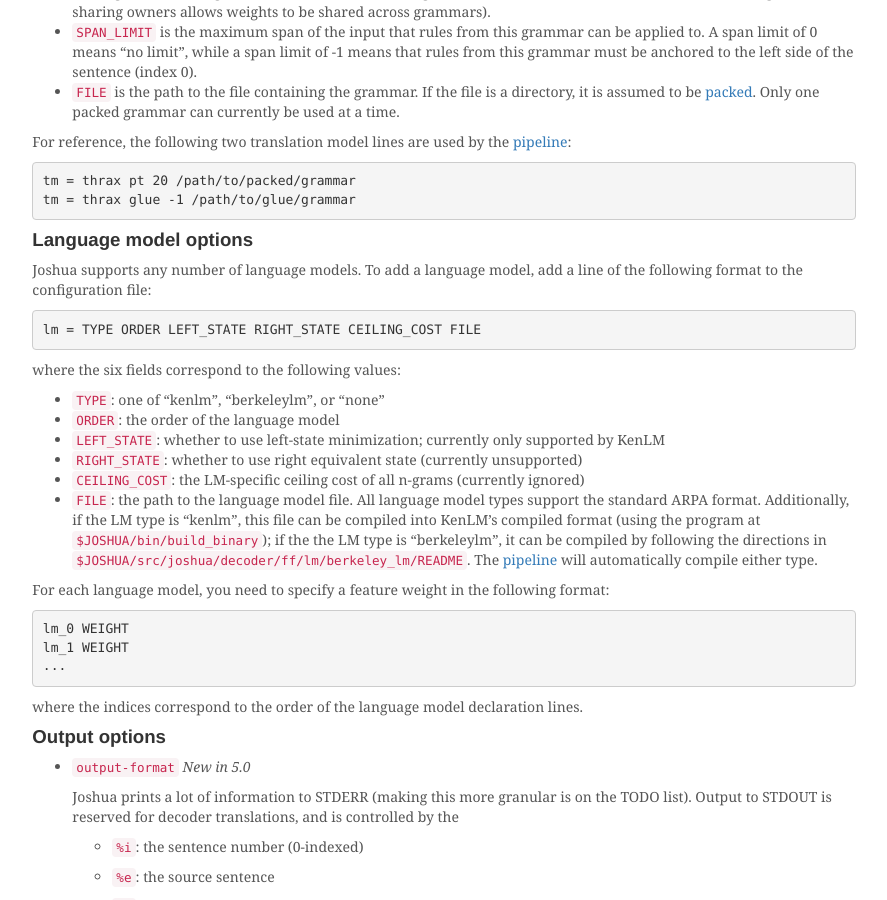
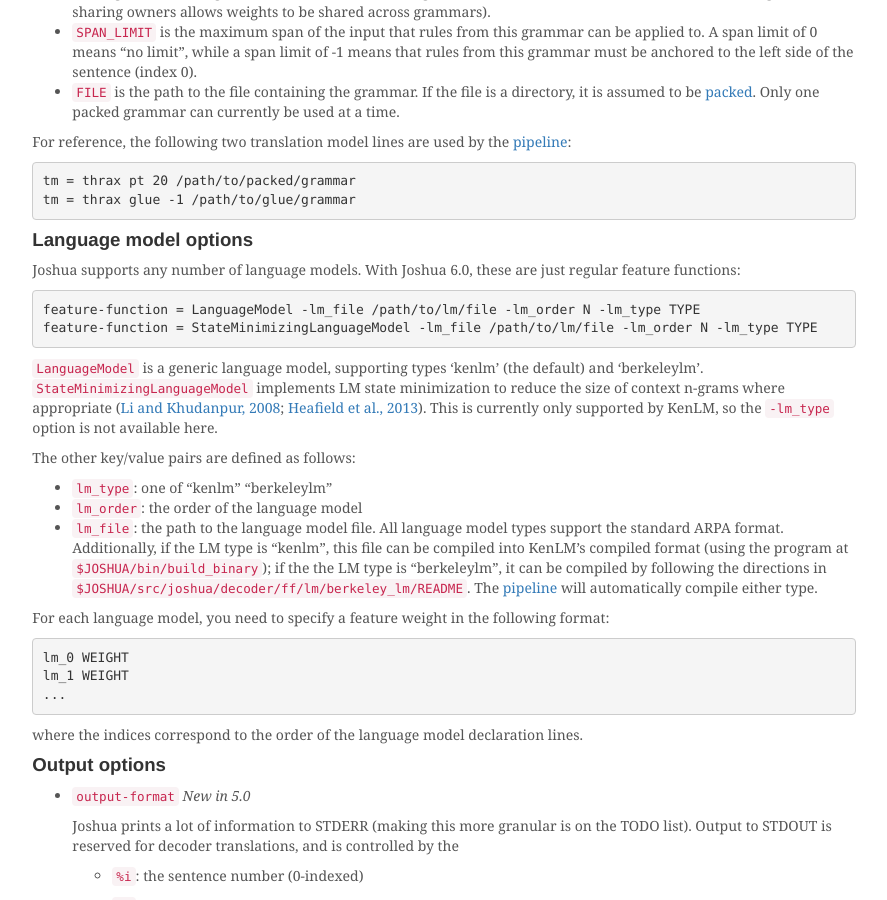
Before and after one commit to joshua-decoder/joshua-decoder.github.com, a Jekyll site: the page built from 6.0/decoder.md, in a window 1280 px wide and 900 px high, scrolled down 3227 px. Shown: the whole window, without its empty margins (196-1083 px from the left). Built offline with Jekyll 4.4.1, drawn with Linux system fonts in a browser that asks for light colours; nearby versions of some CDN libraries; comment, search, counter and statistics services are not loaded.

Commit message:
updated LM specification

```diff
--- a/6.0/decoder.md
+++ b/6.0/decoder.md
@@ -212,24 +212,33 @@
 
 ### Language model options <a id="lm" />
 
-Joshua supports any number of language models.  To add a language
-model, add a line of the following format to the configuration file:
+Joshua supports any number of language models. With Joshua 6.0, these
+are just regular feature functions:
 
-    lm = TYPE ORDER LEFT_STATE RIGHT_STATE CEILING_COST FILE
+    feature-function = LanguageModel -lm_file /path/to/lm/file -lm_order N -lm_type TYPE
+    feature-function = StateMinimizingLanguageModel -lm_file /path/to/lm/file -lm_order N -lm_type TYPE
 
-where the six fields correspond to the following values:
+`LanguageModel` is a generic language model, supporting types 'kenlm'
+(the default) and 'berkeleylm'. `StateMinimizingLanguageModel`
+implements LM state minimization to reduce the size of context n-grams
+where appropriate
+([Li and Khudanpur, 2008](http://www.aclweb.org/anthology/W08-0402.pdf);
+[Heafield et al., 2013](https://aclweb.org/anthology/N/N13/N13-1116.pdf)). This
+is currently only supported by KenLM, so the `-lm_type` option is not
+available here.
 
-* `TYPE`: one of "kenlm", "berkeleylm", or "none"
-* `ORDER`: the order of the language model
-* `LEFT_STATE`: whether to use left-state minimization; currently only supported by KenLM
-* `RIGHT_STATE`: whether to use right equivalent state (currently unsupported)
-* `CEILING_COST`: the LM-specific ceiling cost of all n-grams (currently ignored)
-* `FILE`: the path to the language model file.  All language model types support the standard ARPA
-   format.  Additionally, if the LM type is "kenlm", this file can be compiled into KenLM's compiled
-   format (using the program at `$JOSHUA/bin/build_binary`); if the the LM type is "berkeleylm", it
-   can be compiled by following the directions in
-   `$JOSHUA/src/joshua/decoder/ff/lm/berkeley_lm/README`. The [pipeline](pipeline.html) will
-   automatically compile either type.
+The other key/value pairs are defined as follows:
+
+* `lm_type`: one of "kenlm" "berkeleylm"
+* `lm_order`: the order of the language model
+* `lm_file`: the path to the language model file.  All language model
+   types support the standard ARPA format.  Additionally, if the LM
+   type is "kenlm", this file can be compiled into KenLM's compiled
+   format (using the program at `$JOSHUA/bin/build_binary`); if the
+   the LM type is "berkeleylm", it can be compiled by following the
+   directions in
+   `$JOSHUA/src/joshua/decoder/ff/lm/berkeley_lm/README`. The
+   [pipeline](pipeline.html) will automatically compile either type.
 
 For each language model, you need to specify a feature weight in the following format:
 
```
